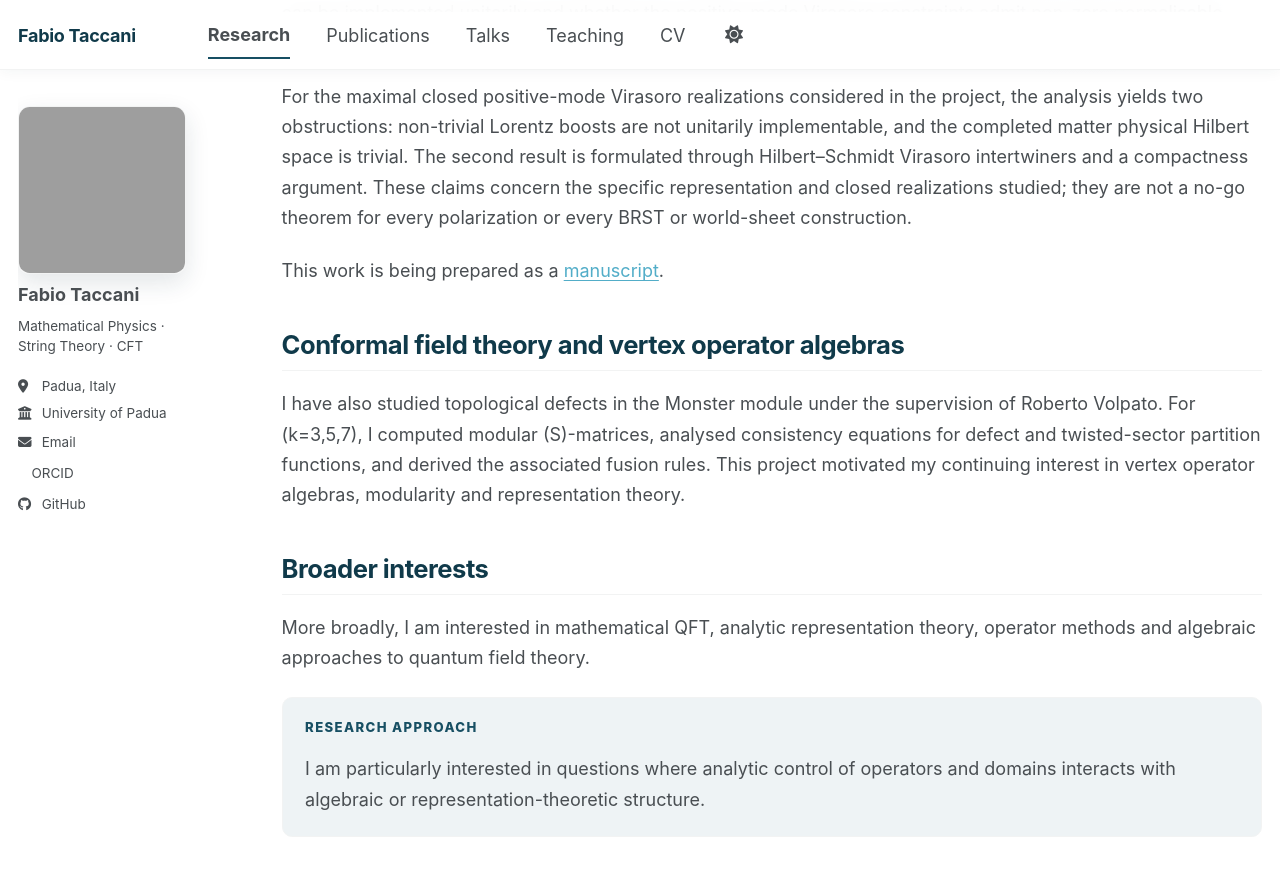
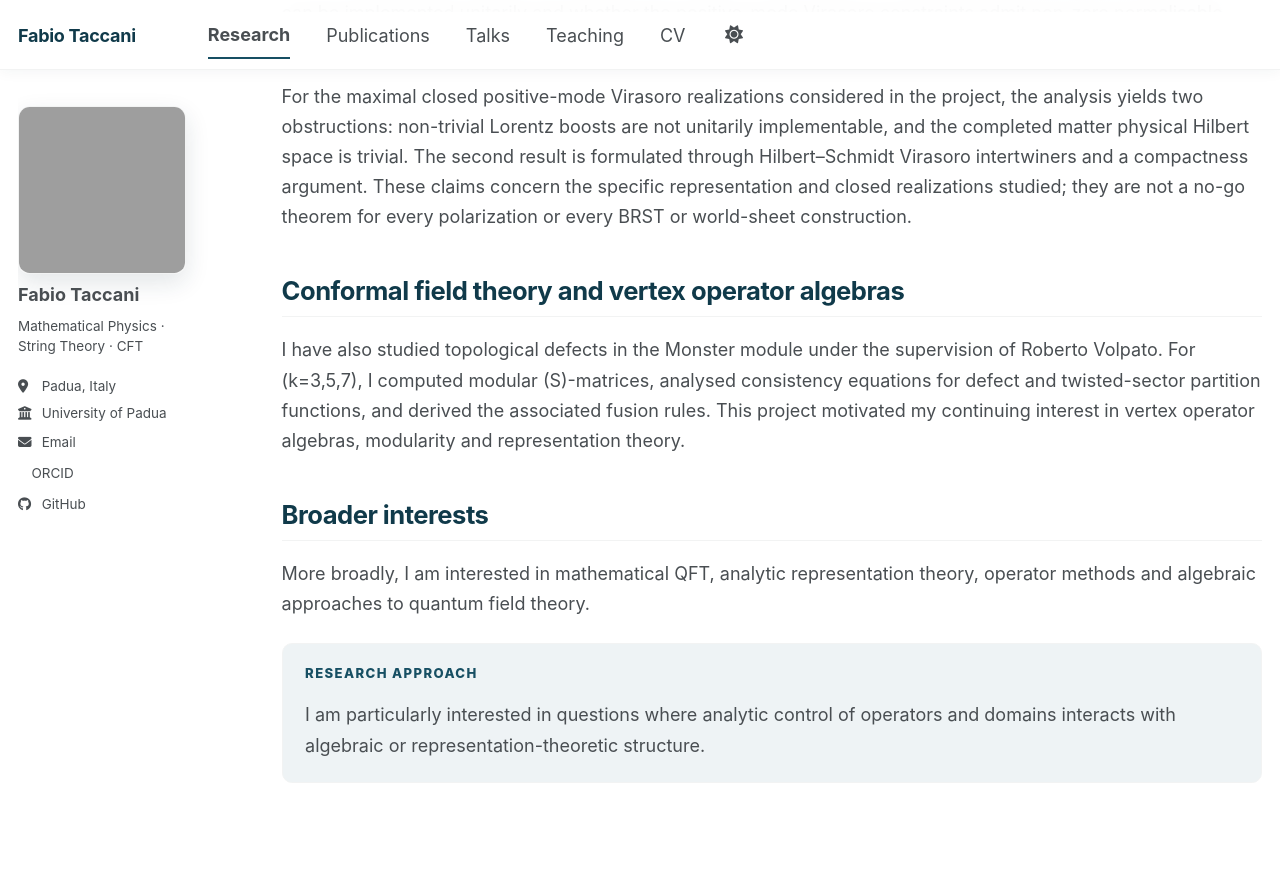
Before and after one commit to FabioTaccani/FabioTaccani.github.io, a Jekyll site: the page built from _pages/research.md, in a window 1280 px wide and 900 px high, scrolled down 521 px. Shown: the top 876 px of the window. Built offline with Jekyll 4.4.1, drawn with Linux system fonts in a browser that asks for light colours; a style sheet for code colours, icons or effects is not loaded; after the commit the page ends 1376 px from its top, so only the background shows below that.

Commit message:
Remove public manuscript link from research page

```diff
--- a/_pages/research.md
+++ b/_pages/research.md
@@ -36,7 +36,6 @@ specific representation and closed realizations studied; they are not a
 no-go theorem for every polarization or every BRST or world-sheet
 construction.
 
-This work is being prepared as a [manuscript](/publication/positive-bosonic-string).
 
 ## Conformal field theory and vertex operator algebras
 
```
